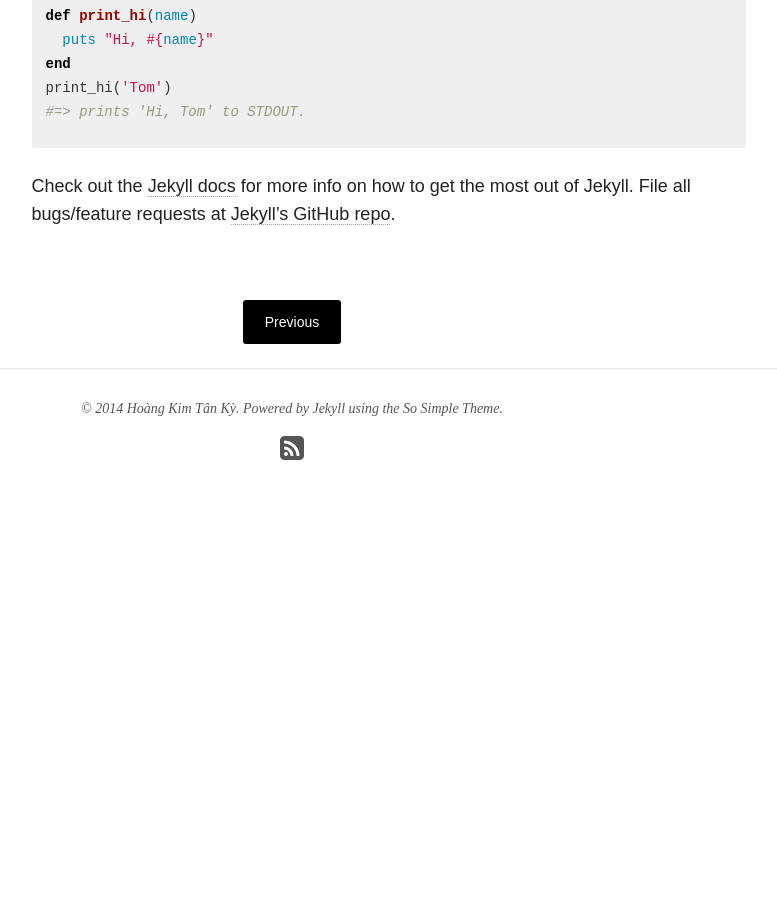
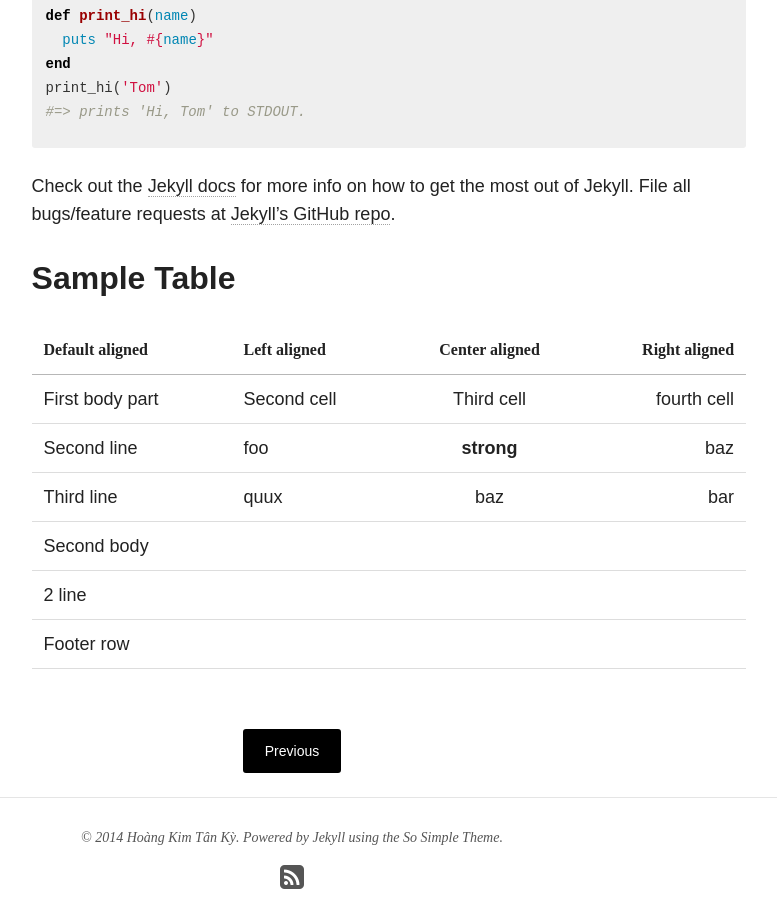
Before and after one commit to ranmeus/hoangkim.tk, a Jekyll site: the page built from _posts/blog/2014-08-08-hello-world.md, in a window 1280 px wide and 900 px high, scrolled down 879 px. Shown: the whole window, without its empty margins (348-1125 px from the left). Built offline with Jekyll 4.4.1, drawn with Linux system fonts in a browser that asks for light colours; nearby versions of some CDN libraries; before the commit the page ends 1439 px from its top, so only the background shows below that.

Commit message:
Update 2014-08-08-hello-world.md
add sample table

```diff
--- a/_posts/blog/2014-08-08-hello-world.md
+++ b/_posts/blog/2014-08-08-hello-world.md
@@ -31,3 +31,18 @@ Check out the [Jekyll docs][jekyll] for more info on how to get the most out of
 
 [jekyll-gh]: https://github.com/jekyll/jekyll
 [jekyll]:    http://jekyllrb.com
+
+## Sample Table
+
+|-----------------+------------+-----------------+----------------|
+| Default aligned |Left aligned| Center aligned  | Right aligned  |
+|-----------------|:-----------|:---------------:|---------------:|
+| First body part |Second cell | Third cell      | fourth cell    |
+| Second line     |foo         | **strong**      | baz            |
+| Third line      |quux        | baz             | bar            |
+|-----------------+------------+-----------------+----------------|
+| Second body     |            |                 |                |
+| 2 line          |            |                 |                |
+|=================+============+=================+================|
+| Footer row      |            |                 |                |
+|-----------------+------------+-----------------+----------------|
```
